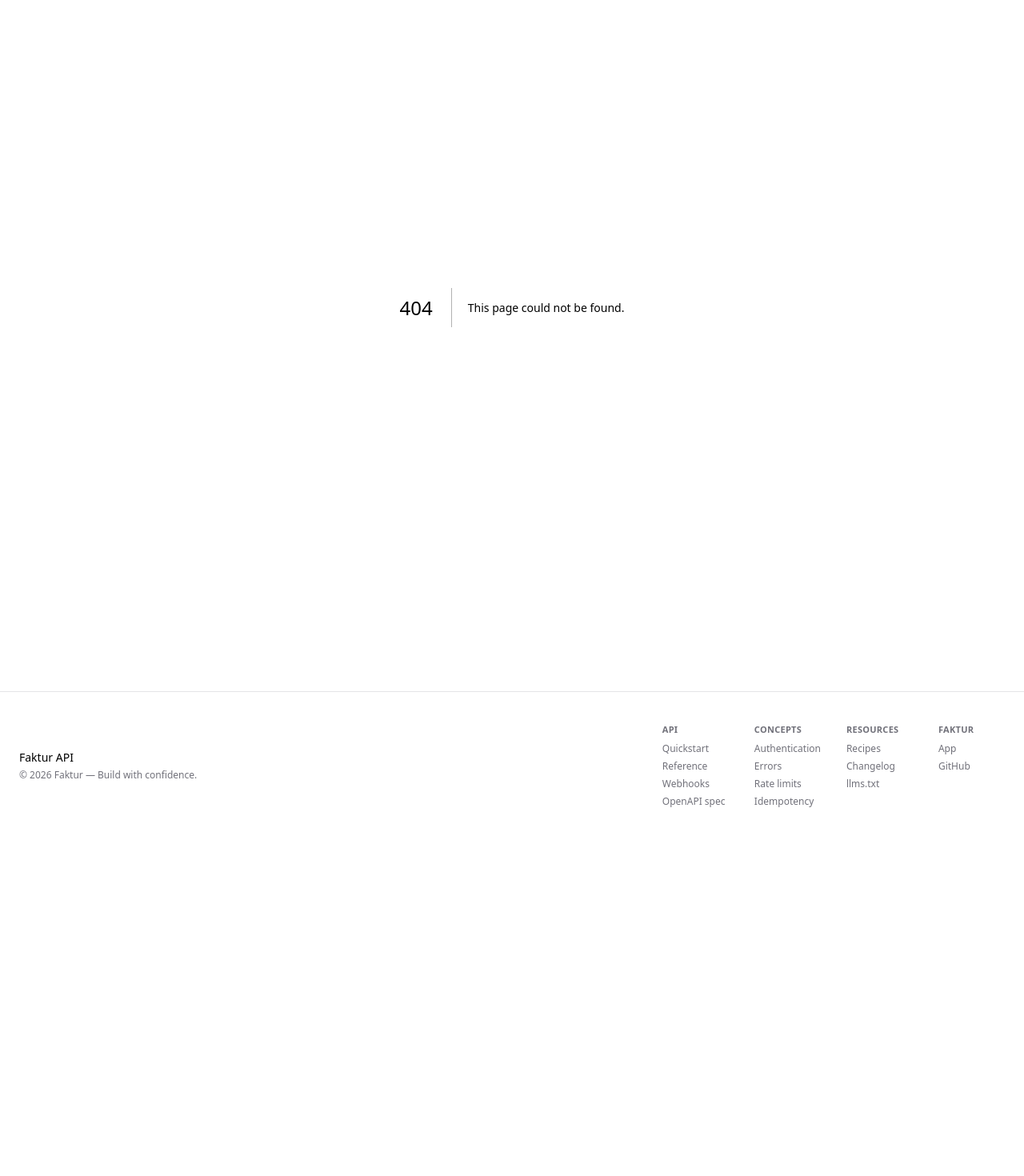
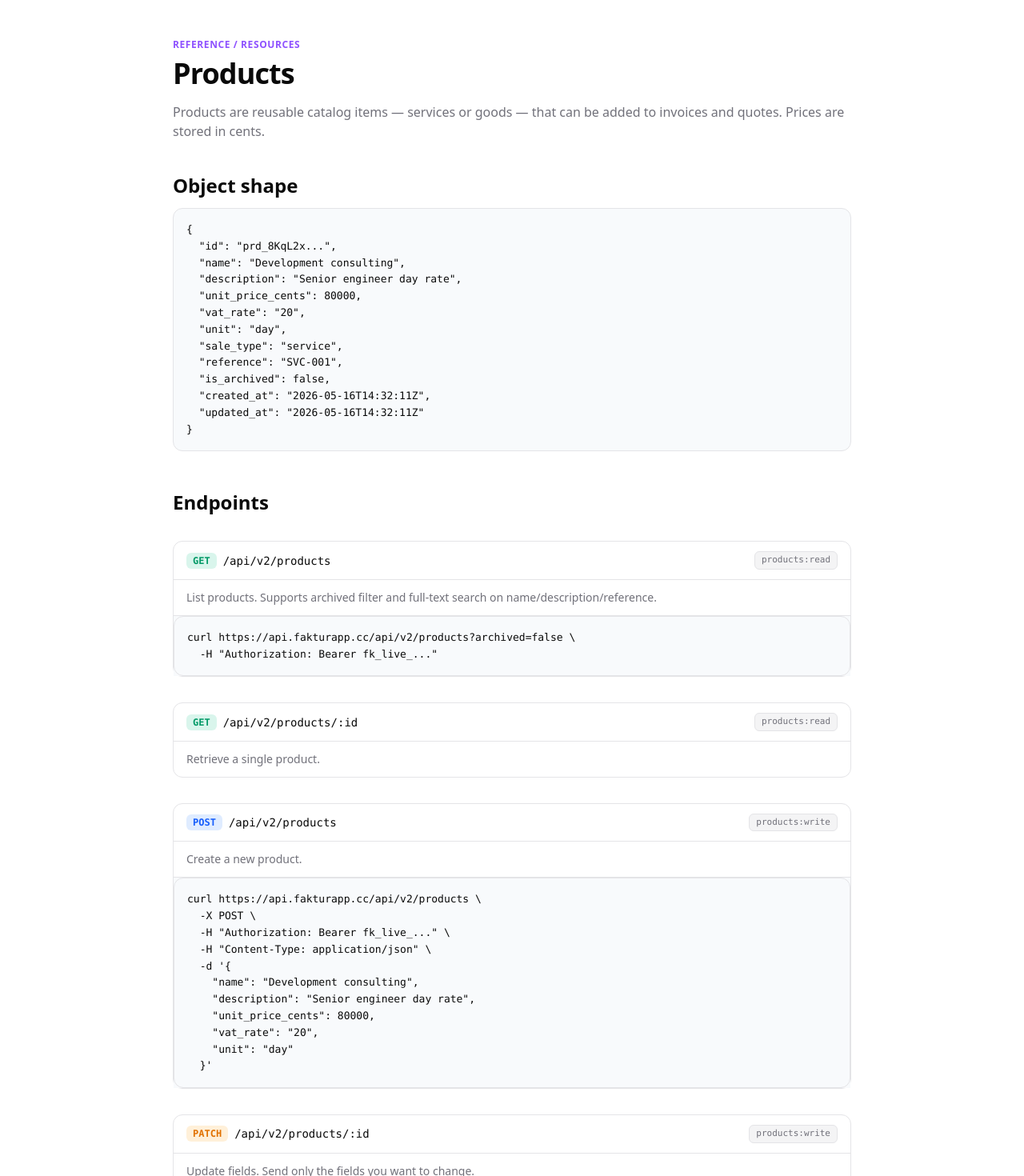
Before and after one commit to fakturapp/docs, a Next.js app: page /resources/products in a window 1280 px wide. Before the commit this address had no page. Shown: the part 80-1550 px from the top of the page at 80% size. Before the commit the page ends 1130 px from the top, so only its background shows below. Built offline with nearby package versions, Linux system fonts and the light colour scheme.

Commit message:
feat(docs): add products and quotes reference pages with endpoint blocks and shapes

```diff
--- /dev/null
+++ b/src/app/resources/products/page.tsx
@@ -0,0 +1,98 @@
+import { EndpointBlock } from '@/components/endpoint-block'
+
+export const metadata = { title: 'Products — Faktur API V2' }
+
+export default function ProductsReference() {
+  return (
+    <div className="mx-auto max-w-4xl px-4 py-16 sm:px-6">
+      <p className="text-xs font-semibold uppercase tracking-wider text-violet-500">
+        Reference / Resources
+      </p>
+      <h1 className="mt-2 text-4xl font-semibold tracking-tight">Products</h1>
+      <p className="mt-4 text-(--muted-foreground)">
+        Products are reusable catalog items — services or goods — that can be added to invoices
+        and quotes. Prices are stored in cents.
+      </p>
+
+      <section className="mt-10">
+        <h2 className="text-2xl font-semibold">Object shape</h2>
+        <pre className="mt-3 overflow-x-auto rounded-xl border border-(--border) bg-(--code-bg) p-4 text-xs leading-relaxed">
+          <code>{`{
+  "id": "prd_8KqL2x...",
+  "name": "Development consulting",
+  "description": "Senior engineer day rate",
+  "unit_price_cents": 80000,
+  "vat_rate": "20",
+  "unit": "day",
+  "sale_type": "service",
+  "reference": "SVC-001",
+  "is_archived": false,
+  "created_at": "2026-05-16T14:32:11Z",
+  "updated_at": "2026-05-16T14:32:11Z"
+}`}</code>
+        </pre>
+      </section>
+
+      <section className="mt-12">
+        <h2 className="text-2xl font-semibold">Endpoints</h2>
+
+        <EndpointBlock
+          method="GET"
+          path="/api/v2/products"
+          scope="products:read"
+          description="List products. Supports archived filter and full-text search on name/description/reference."
+          example={`curl https://api.fakturapp.cc/api/v2/products?archived=false \\
+  -H "Authorization: Bearer fk_live_..."`}
+        />
+
+        <EndpointBlock
+          method="GET"
+          path="/api/v2/products/:id"
+          scope="products:read"
+          description="Retrieve a single product."
+        />
+
+        <EndpointBlock
+          method="POST"
+          path="/api/v2/products"
+          scope="products:write"
+          description="Create a new product."
+          example={`curl https://api.fakturapp.cc/api/v2/products \\
+  -X POST \\
+  -H "Authorization: Bearer fk_live_..." \\
+  -H "Content-Type: application/json" \\
+  -d '{
+    "name": "Development consulting",
+    "description": "Senior engineer day rate",
+    "unit_price_cents": 80000,
+    "vat_rate": "20",
+    "unit": "day"
+  }'`}
+        />
+
+        <EndpointBlock
+          method="PATCH"
+          path="/api/v2/products/:id"
+          scope="products:write"
+          description="Update fields. Send only the fields you want to change."
+        />
+
+        <EndpointBlock
+          method="DELETE"
+          path="/api/v2/products/:id"
+          scope="products:delete"
+          description="Delete a product. Existing invoices that referenced it keep their snapshot."
+        />
+      </section>
+
+      <section className="mt-12">
+        <h2 className="text-2xl font-semibold">Related webhooks</h2>
+        <ul className="mt-3 space-y-1.5 text-sm text-(--muted-foreground)">
+          <li>
+            <code>product.created</code> · <code>product.updated</code> · <code>product.deleted</code>
+          </li>
+        </ul>
+      </section>
+    </div>
+  )
+}
--- /dev/null
+++ b/src/app/resources/quotes/page.tsx
@@ -0,0 +1,108 @@
+import { EndpointBlock } from '@/components/endpoint-block'
+
+export const metadata = { title: 'Quotes — Faktur API V2' }
+
+export default function QuotesReference() {
+  return (
+    <div className="mx-auto max-w-4xl px-4 py-16 sm:px-6">
+      <p className="text-xs font-semibold uppercase tracking-wider text-violet-500">
+        Reference / Resources
+      </p>
+      <h1 className="mt-2 text-4xl font-semibold tracking-tight">Quotes</h1>
+      <p className="mt-4 text-(--muted-foreground)">
+        Quotes are pre-sale proposals. When a client accepts a quote, it converts to an invoice
+        (linked via <code>source_quote_id</code>).
+      </p>
+
+      <section className="mt-10">
+        <h2 className="text-2xl font-semibold">Status values</h2>
+        <p className="mt-3 text-sm text-(--muted-foreground)">
+          <code>draft</code> · <code>sent</code> · <code>accepted</code> · <code>refused</code> ·{' '}
+          <code>expired</code>
+        </p>
+      </section>
+
+      <section className="mt-10">
+        <h2 className="text-2xl font-semibold">Object shape</h2>
+        <pre className="mt-3 overflow-x-auto rounded-xl border border-(--border) bg-(--code-bg) p-4 text-xs leading-relaxed">
+          <code>{`{
+  "id": "qot_8KqL2x...",
+  "number": "DEV-2026-0042",
+  "status": "sent",
+  "subject": "Migration to Faktur",
+  "issue_date": "2026-05-16",
+  "validity_date": "2026-06-15",
+  "language": "fr",
+  "currency": "EUR",
+  "client_id": "clt_8KqL2x...",
+  "subtotal_cents": 500000,
+  "tax_cents": 100000,
+  "total_cents": 600000,
+  "global_discount_type": "none",
+  "global_discount_value": 0,
+  "vat_exempt_reason": "none",
+  "lines": [
+    {
+      "id": "ql_...",
+      "position": 1,
+      "description": "Architecture phase",
+      "quantity": 5,
+      "unit": "day",
+      "unit_price_cents": 80000,
+      "vat_rate": 20,
+      "total_cents": 400000
+    }
+  ],
+  "created_at": "2026-05-16T14:32:11Z",
+  "updated_at": "2026-05-16T14:32:11Z"
+}`}</code>
+        </pre>
+      </section>
+
+      <section className="mt-12">
+        <h2 className="text-2xl font-semibold">Endpoints</h2>
+
+        <EndpointBlock
+          method="GET"
+          path="/api/v2/quotes"
+          scope="quotes:read"
+          description="List quotes. Supports status filter, client filter, date ranges, and sorting."
+          example={`curl 'https://api.fakturapp.cc/api/v2/quotes?status=accepted&limit=50' \\
+  -H "Authorization: Bearer fk_live_..."`}
+        />
+
+        <EndpointBlock
+          method="GET"
+          path="/api/v2/quotes/:id"
+          scope="quotes:read"
+          description="Retrieve a single quote with its lines."
+        />
+
+        <div className="mt-8 rounded-xl border border-(--border) bg-(--muted)/30 p-4">
+          <p className="text-sm font-semibold">Coming next</p>
+          <p className="mt-1 text-xs text-(--muted-foreground)">
+            <code>POST /api/v2/quotes</code> (create), <code>PATCH /api/v2/quotes/:id</code>,{' '}
+            <code>POST /api/v2/quotes/:id/send</code>,{' '}
+            <code>POST /api/v2/quotes/:id/accept</code>, <code>...&#47;reject</code>, and{' '}
+            <code>...&#47;convert-to-invoice</code>.
+          </p>
+        </div>
+      </section>
+
+      <section className="mt-12">
+        <h2 className="text-2xl font-semibold">Related webhooks</h2>
+        <ul className="mt-3 space-y-1.5 text-sm text-(--muted-foreground)">
+          <li>
+            <code>quote.created</code>, <code>quote.updated</code>, <code>quote.sent</code>
+          </li>
+          <li>
+            <code>quote.accepted</code>, <code>quote.rejected</code>, <code>quote.expired</code>
+          </li>
+          <li>
+            <code>quote.converted</code> — fires when a quote becomes an invoice
+          </li>
+        </ul>
+      </section>
+    </div>
+  )
+}
```
